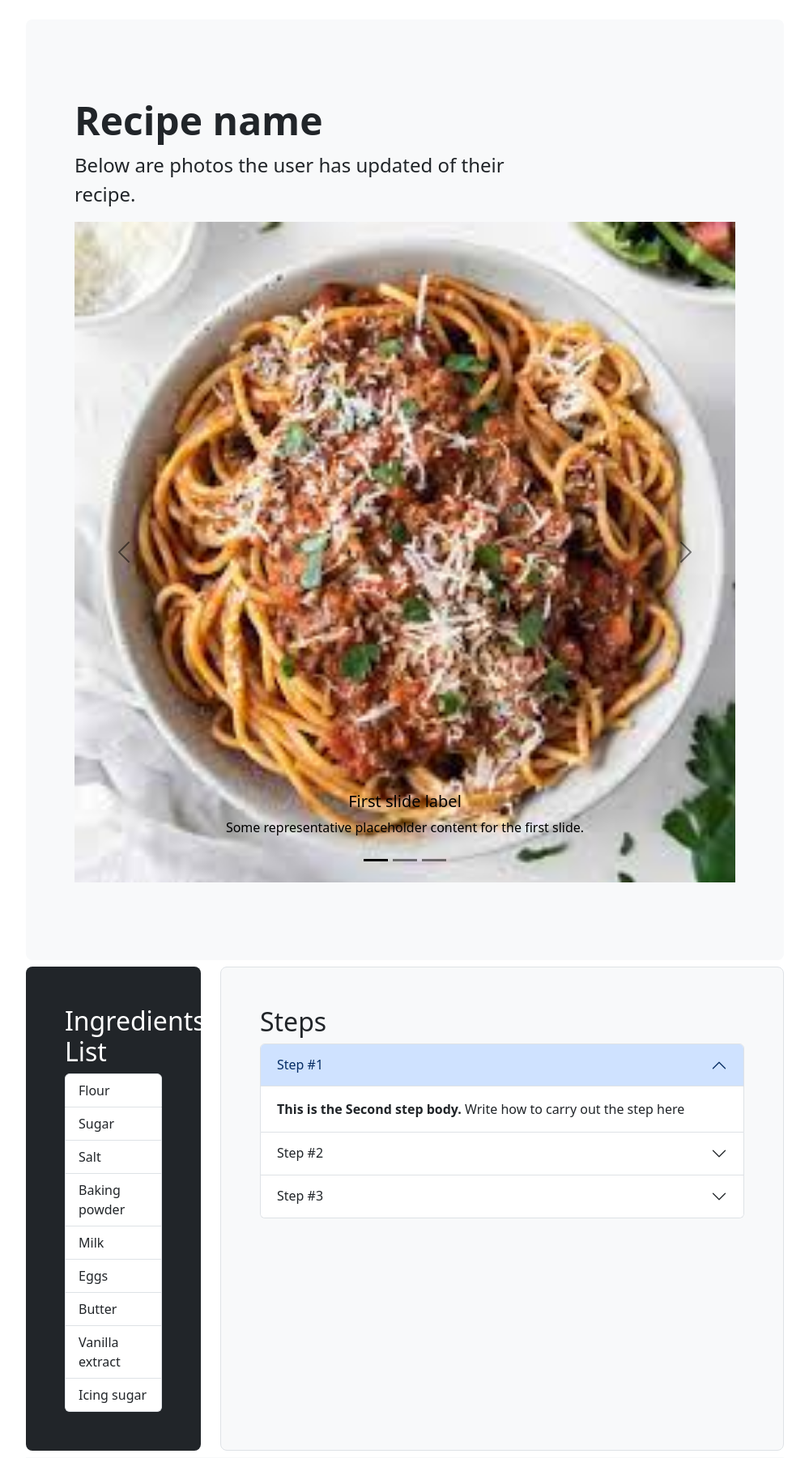
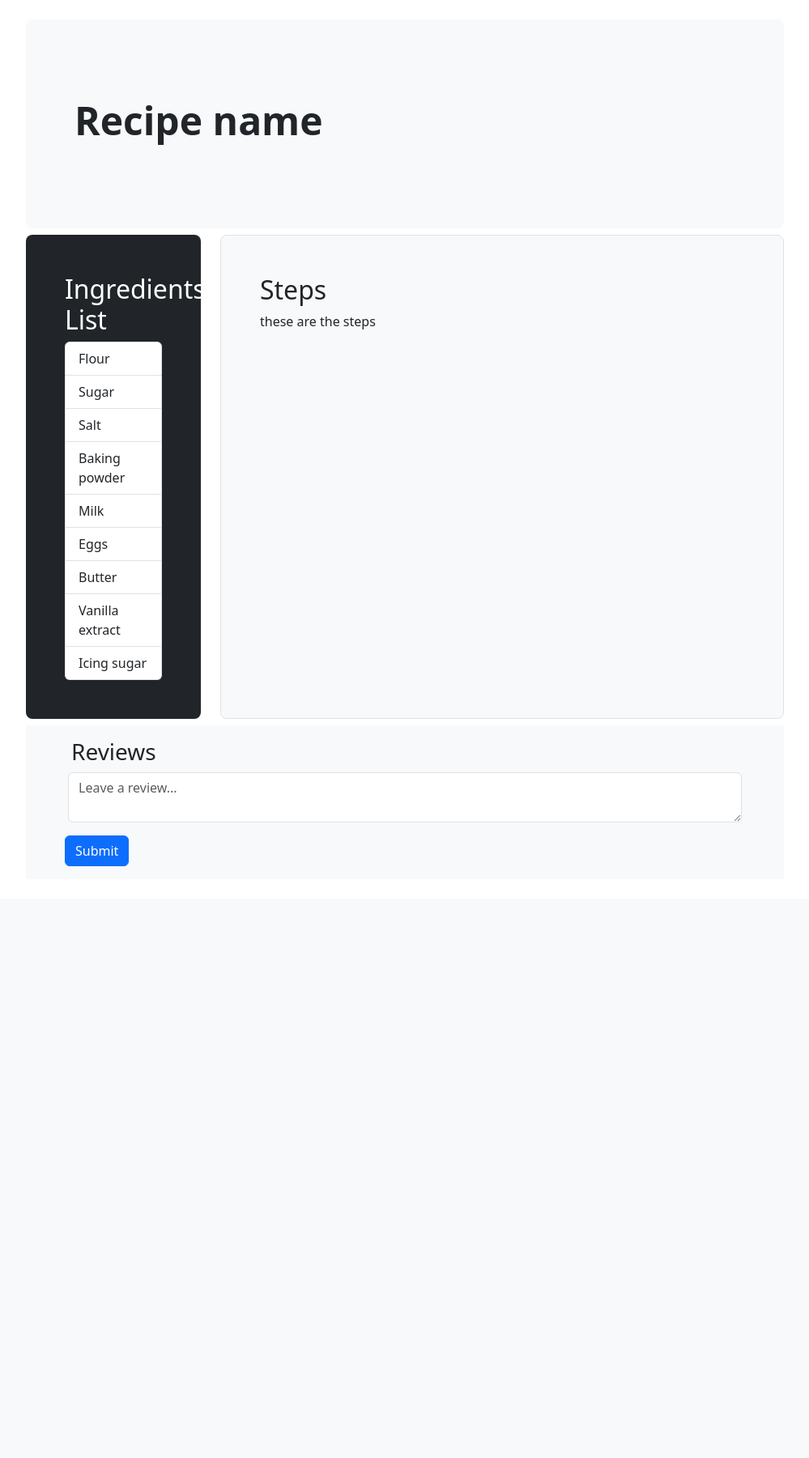
Before and after one commit to AlysonDick/recipes_project, a Django app: page /recipes/recipes/ in a window 1280 px wide. Shown: the part 60-1861 px from the top of the page at 81% size, without its empty margins (140-1139 px from the left). After the commit the page ends 1130 px from the top, so only its background shows below. Run offline with Django 3.2, Linux system fonts and the light colour scheme.

Commit message:
Got rid of images and list of steps from recipes page

```diff
--- a/templates/recipes/recipes.html
+++ b/templates/recipes/recipes.html
@@ -13,12 +13,12 @@
 <div class="p-5 mb-1 bg-light rounded-3">
     <div class="container-fluid py-5">
       <h1 class="display-5 fw-bold">Recipe name</h1>
-      <p class="col-md-8 fs-4">Below are photos the user has updated of their recipe.</p>
+      <!-- <p class="col-md-8 fs-4">Below are photos the user has updated of their recipe.</p> -->
 
       <!-- Carousel images
     -NEED TO IMPLEMENT HOW TO GET IMAGES TO UPLOAD
     -->
-      <div id="carouselExampleDark" class="carousel carousel-dark slide">
+      <!-- <div id="carouselExampleDark" class="carousel carousel-dark slide">
         <div class="carousel-indicators">
           <button type="button" data-bs-target="#carouselExampleDark" data-bs-slide-to="0" class="active" aria-current="true" aria-label="Slide 1"></button>
           <button type="button" data-bs-target="#carouselExampleDark" data-bs-slide-to="1" aria-label="Slide 2"></button>
@@ -55,7 +55,7 @@
           <span class="carousel-control-next-icon" aria-hidden="true"></span>
           <span class="visually-hidden">Next</span>
         </button>
-      </div>
+      </div> -->
 
     </div>
   </div>
@@ -83,7 +83,8 @@
     <div class="col-md-9 mt-1">
       <div class="h-100 p-5 bg-light border rounded-3">
         <h2>Steps</h2>
-        <div class="accordion" id="accordionPanelsStayOpenExample">
+        <p>these are the steps</p>
+        <!-- <div class="accordion" id="accordionPanelsStayOpenExample">
           <div class="accordion-item">
             <h2 class="accordion-header" id="panelsStayOpen-headingOne">
               <button class="accordion-button" type="button" data-bs-toggle="collapse" data-bs-target="#panelsStayOpen-collapseOne" aria-expanded="true" aria-controls="panelsStayOpen-collapseOne">
@@ -120,8 +121,9 @@
               </div>
             </div>
           </div>
-        </div>
-      </div>
+        </div> -->
+      <!-- </div> -->
+    </div>
     </div>
   </div>
 
```
Also changed, not shown: templates/recipes/recipes_test.html (+8 -5 lines).
